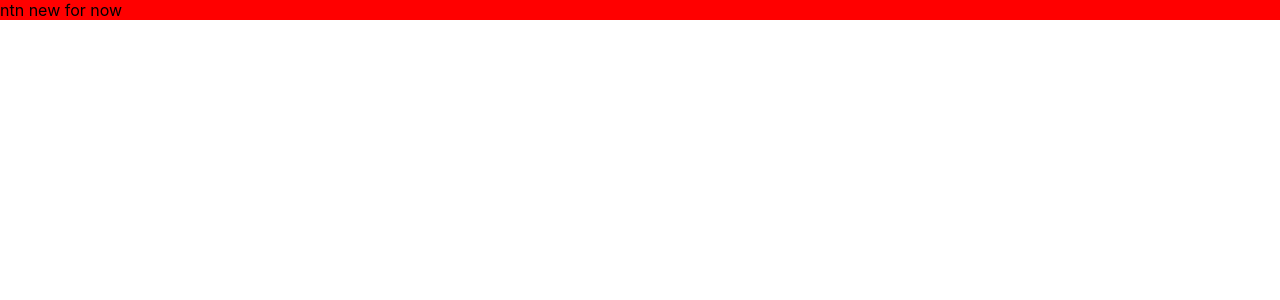
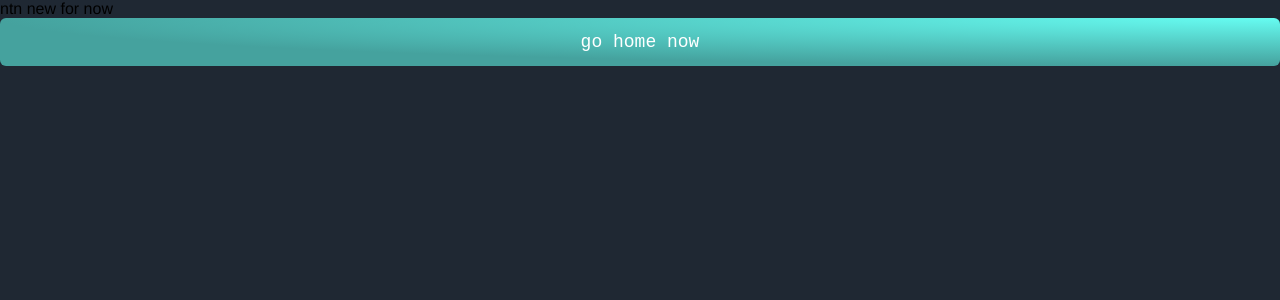
Before and after one commit to mcbobby7/currency-exchanger, a React (Create React App) app: page / in a window 1280 px wide. Shown: the top 300 px of the page. Built offline with nearby package versions, Linux system fonts and the light colour scheme.

Commit message:
build button component

```diff
--- a/src/Pages/Home/index.tsx
+++ b/src/Pages/Home/index.tsx
@@ -1,10 +1,12 @@
 import React from 'react';
 import { Home } from './style'
+import Button from '../../Shared/Components/Button'
 
 function App() {
   return (
     <Home>
       <div>ntn new for now</div>
+      <Button />
     </Home>
   );
 }
--- a/src/Pages/Home/style.ts
+++ b/src/Pages/Home/style.ts
@@ -1,5 +1,4 @@
 import styled from 'styled-components';
 
 export const Home = styled.div`
-  background-color: red;
 `;
--- /dev/null
+++ b/src/Shared/Components/Button/index.tsx
@@ -0,0 +1,12 @@
+import React from 'react';
+import { ButtonStyle } from './style'
+
+function Button() {
+  return (
+    <ButtonStyle>
+      go home now
+    </ButtonStyle>
+  );
+}
+
+export default Button;
--- /dev/null
+++ b/src/Shared/Components/Button/style.ts
@@ -0,0 +1,38 @@
+import styled from 'styled-components';
+
+export const ButtonStyle = styled.button`
+    align-items: center;
+    appearance: none;
+    background-image: radial-gradient(100% 100% at 100% 0, #66FCF1 0, #45A29E 100%);
+    border: 0;
+    border-radius: 6px;
+    box-sizing: border-box;
+    color: #fff;
+    cursor: pointer;
+    display: inline-flex;
+    font-family: "JetBrains Mono",monospace;
+    height: 48px;
+    width: 100%;
+    justify-content: center;
+    line-height: 1;
+    list-style: none;
+    overflow: hidden;
+    position: relative;
+    text-align: left;
+    text-decoration: none;
+    transition: box-shadow .15s,transform .15s;
+    user-select: none;
+    -webkit-user-select: none;
+    touch-action: manipulation;
+    white-space: nowrap;
+    will-change: box-shadow,transform;
+    font-size: 18px;
+
+    :hover {
+    transform: translateY(-2px);
+    }
+
+   :active {
+    transform: translateY(2px);
+    }
+`;
--- /dev/null
+++ b/src/globalStyles.ts
@@ -0,0 +1,12 @@
+import { createGlobalStyle } from 'styled-components';
+
+const GlobalStyle = createGlobalStyle`
+  body {
+    margin: 0;
+    padding: 0;
+    background: #1F2833;
+    font-family: Open-Sans, Helvetica, Sans-Serif;
+  }
+`;
+
+export default GlobalStyle;
--- a/src/index.tsx
+++ b/src/index.tsx
@@ -8,6 +8,7 @@ import {
   RouterProvider,
   Route,
 } from "react-router-dom";
+import GlobalStyle from './globalStyles'
 
 const router = createBrowserRouter([
   {
@@ -21,6 +22,7 @@ const root = ReactDOM.createRoot(
 );
 root.render(
   <React.StrictMode>
+    <GlobalStyle />
     <RouterProvider router={router} />
   </React.StrictMode>
 );
```
